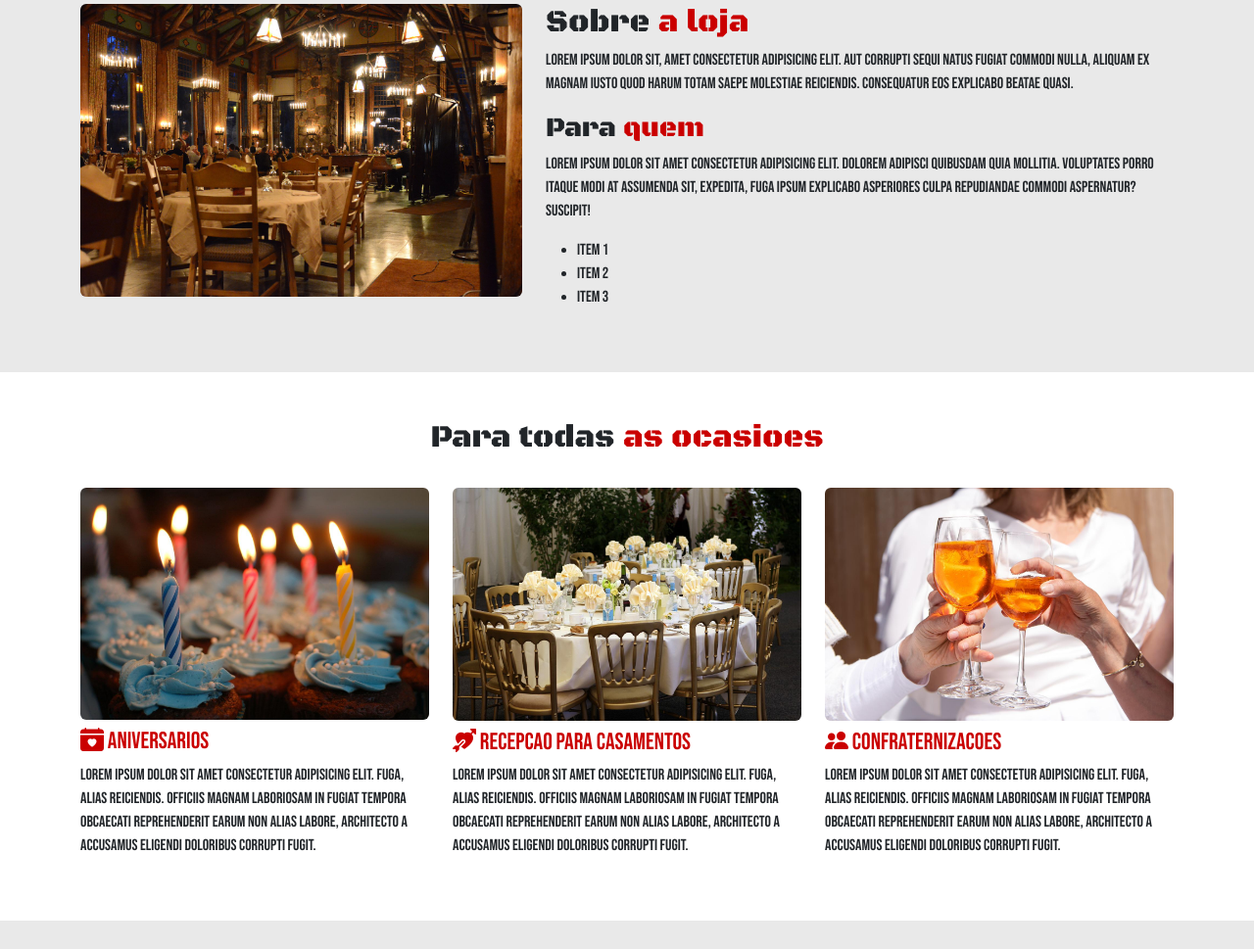
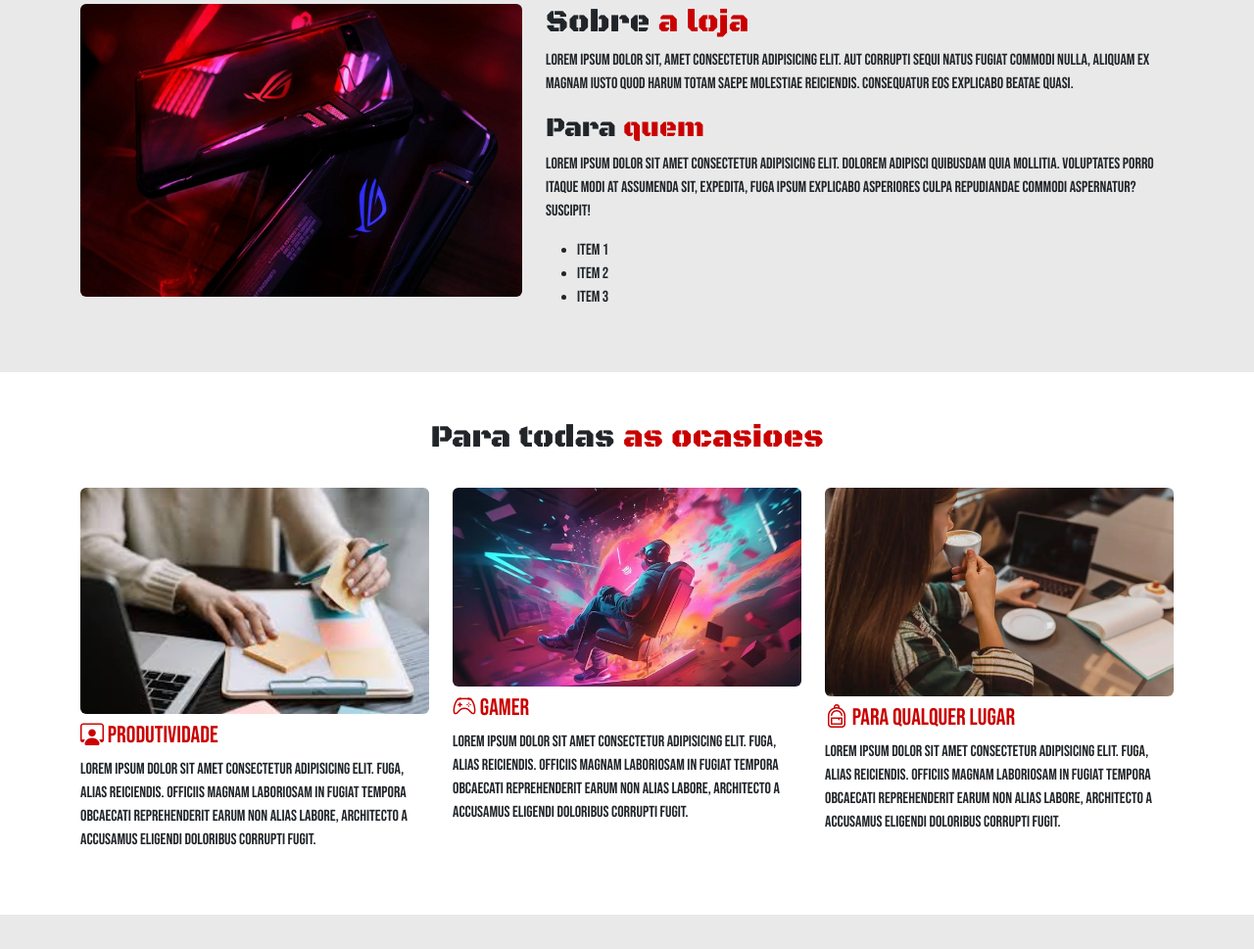
Before and after one commit to GuilhermeMurata/Projeto_1, a plain HTML site: page index.html in a window 1280 px wide. Shown: the part 920-1889 px from the top of the page at 98% size. Drawn offline with nearby package versions, Linux system fonts and the light colour scheme.

Commit message:
Terminado

```diff
--- a/index.html
+++ b/index.html
@@ -84,7 +84,7 @@
                 <div class="container">
                     <div class="row">
                         <div class="col-md-5">
-                            <img src="./img/restaurante.jpg" class="d-block w-100 rounded" alt="Foto do espaco interno do restaurante">
+                            <img src="./img/loja.jpg" class="d-block w-100 rounded" alt="Foto do espaco interno do restaurante">
                         </div>
                         <div class="col-md-7 mt-3 mt-md-0">
                             <h2 class="section-title">Sobre <span class="text-colored">a loja</span></h2>
@@ -112,28 +112,28 @@
                 </div>
                 <div class="row mt-4">
                     <div class="col-md-4">
-                        <img src="./img/eventos/aniversario.jpg" alt="" class="d-block w-100 rounded mb-2">
+                        <img src="./img/eventos/produtividade.jpeg" alt="" class="d-block w-100 rounded mb-2">
                         <h3 class="text-colored fs-4">
-                            <i class="bi bi-calendar-heart-fill"></i>
-                            Aniversarios</h3>
+                            <i class="bi bi-person-workspace"></i>
+                            Produtividade</h3>
                         <p>
                             Lorem ipsum dolor sit amet consectetur adipisicing elit. Fuga, alias reiciendis. Officiis magnam laboriosam in fugiat tempora obcaecati reprehenderit earum non alias labore, architecto a accusamus eligendi doloribus corrupti fugit.
                         </p>
                     </div>
                     <div class="col-md-4">
-                        <img src="./img/eventos/casamento.jpg" alt="" class="d-block w-100 rounded mb-2">
+                        <img src="./img/eventos/gaming.jpg" alt="" class="d-block w-100 rounded mb-2">
                         <h3 class="text-colored fs-4">
-                            <i class="bi bi-arrow-through-heart-fill"></i>
-                            Recepcao para casamentos</h3>
+                            <i class="bi bi-controller"></i>
+                            Gamer</h3>
                         <p>
                             Lorem ipsum dolor sit amet consectetur adipisicing elit. Fuga, alias reiciendis. Officiis magnam laboriosam in fugiat tempora obcaecati reprehenderit earum non alias labore, architecto a accusamus eligendi doloribus corrupti fugit.
                         </p>
                     </div>
                     <div class="col-md-4">
-                        <img src="./img/eventos/confraternizacoes.jpg" alt="" class="d-block w-100 rounded mb-2">
+                        <img src="./img/eventos/cafeteria.jpg" alt="" class="d-block w-100 rounded mb-2">
                         <h3 class="text-colored fs-4">
-                            <i class="bi bi-people-fill"></i>
-                            Confraternizacoes</h3>
+                            <i class="bi bi-backpack"></i>
+                            Para qualquer lugar</h3>
                         <p>
                             Lorem ipsum dolor sit amet consectetur adipisicing elit. Fuga, alias reiciendis. Officiis magnam laboriosam in fugiat tempora obcaecati reprehenderit earum non alias labore, architecto a accusamus eligendi doloribus corrupti fugit.
                         </p>
```
Also changed, not shown: img/eventos/cafeteria.jpg (added), img/eventos/gaming.jpg (added), img/eventos/produtividade.jpeg (added), img/loja.jpg (added), img/restaurante.jpg (deleted).
